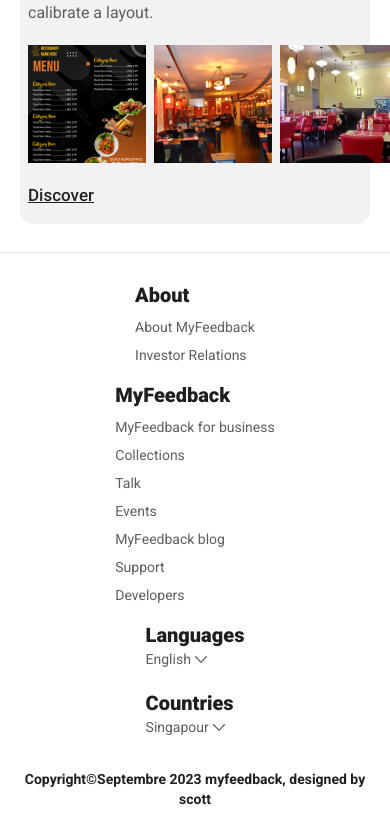
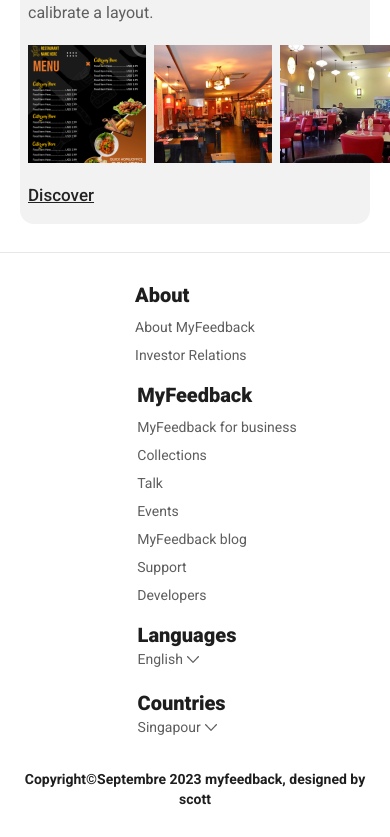
Before and after one commit to AsitChandraRoy/assignment_3, a React (Vite) app: page / in a window 390 px wide. Shown: the part 10299-11136 px from the top of the page. Built offline with nearby package versions, Linux system fonts and the light colour scheme; a web font is replaced by a local one.

Commit message:
some responsive issues from footer section

```diff
--- a/src/components/Footer.jsx
+++ b/src/components/Footer.jsx
@@ -10,7 +10,7 @@
             <p className="text-[#5E5E5E] text-sm mt-2 ">About MyFeedback</p>
             <p className="text-[#5E5E5E] text-sm mt-2 ">Investor Relations</p>
           </div>
-          <div className="col-span-12 sm:col-span-4 justify-self-center">
+          <div className="col-span-12 sm:col-span-4 justify-self-center ms-11 sm:ms-0">
             <h3 className="text-[#1E1E1E] text-xl font-extrabold ">
               MyFeedback
             </h3>
@@ -24,7 +24,7 @@
             <p className="text-[#5E5E5E] text-sm mt-2 ">Support</p>
             <p className="text-[#5E5E5E] text-sm mt-2 ">Developers</p>
           </div>
-          <div className="col-span-12 sm:col-span-4 justify-self-center sm:-mt-[110px] mt-0">
+          <div className="col-span-12 sm:col-span-4 justify-self-center sm:-mt-[110px] mt-0 -ms-4 sm:ms-0">
             <h3 className="text-[#1E1E1E] text-xl font-extrabold ">
               Languages
             </h3>
```
